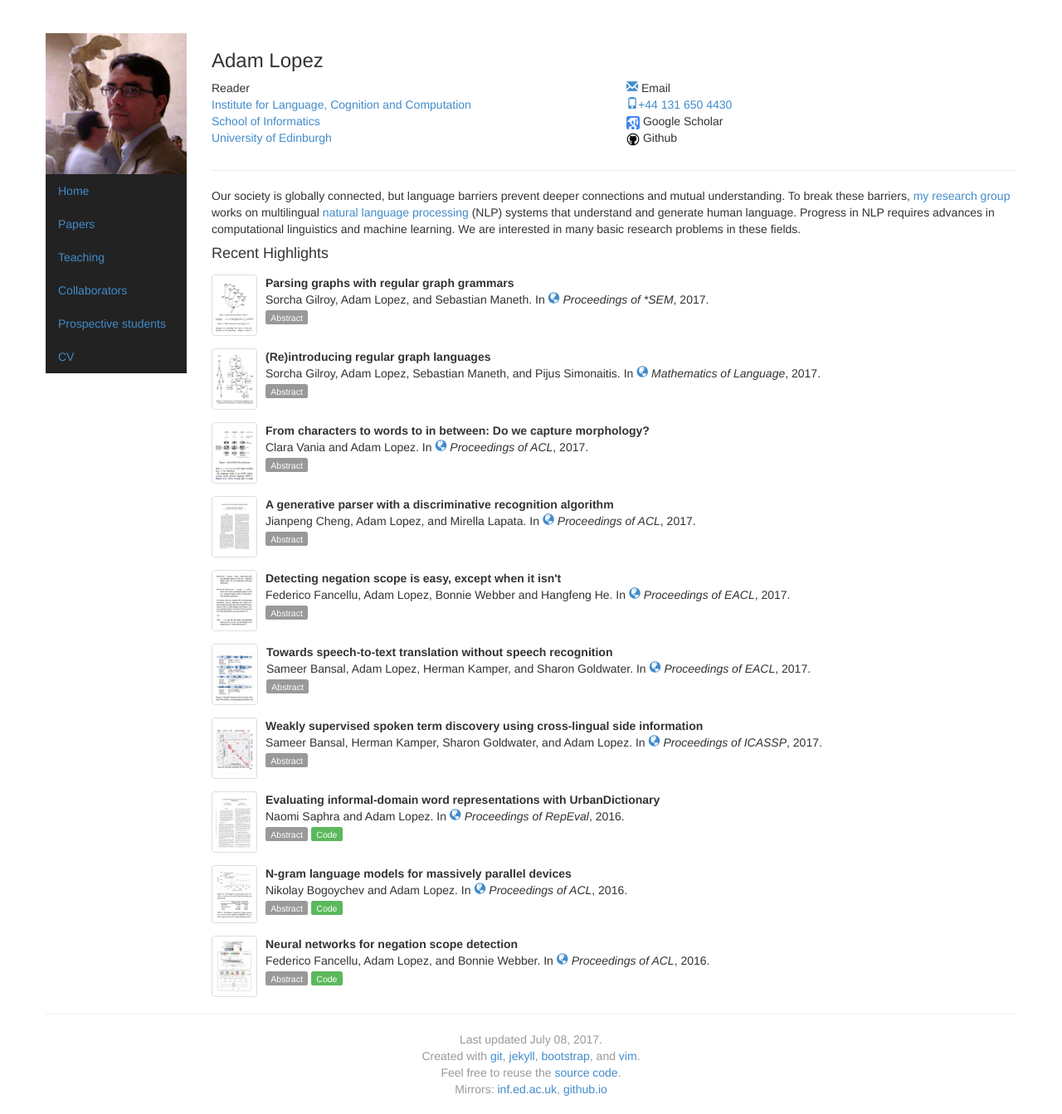
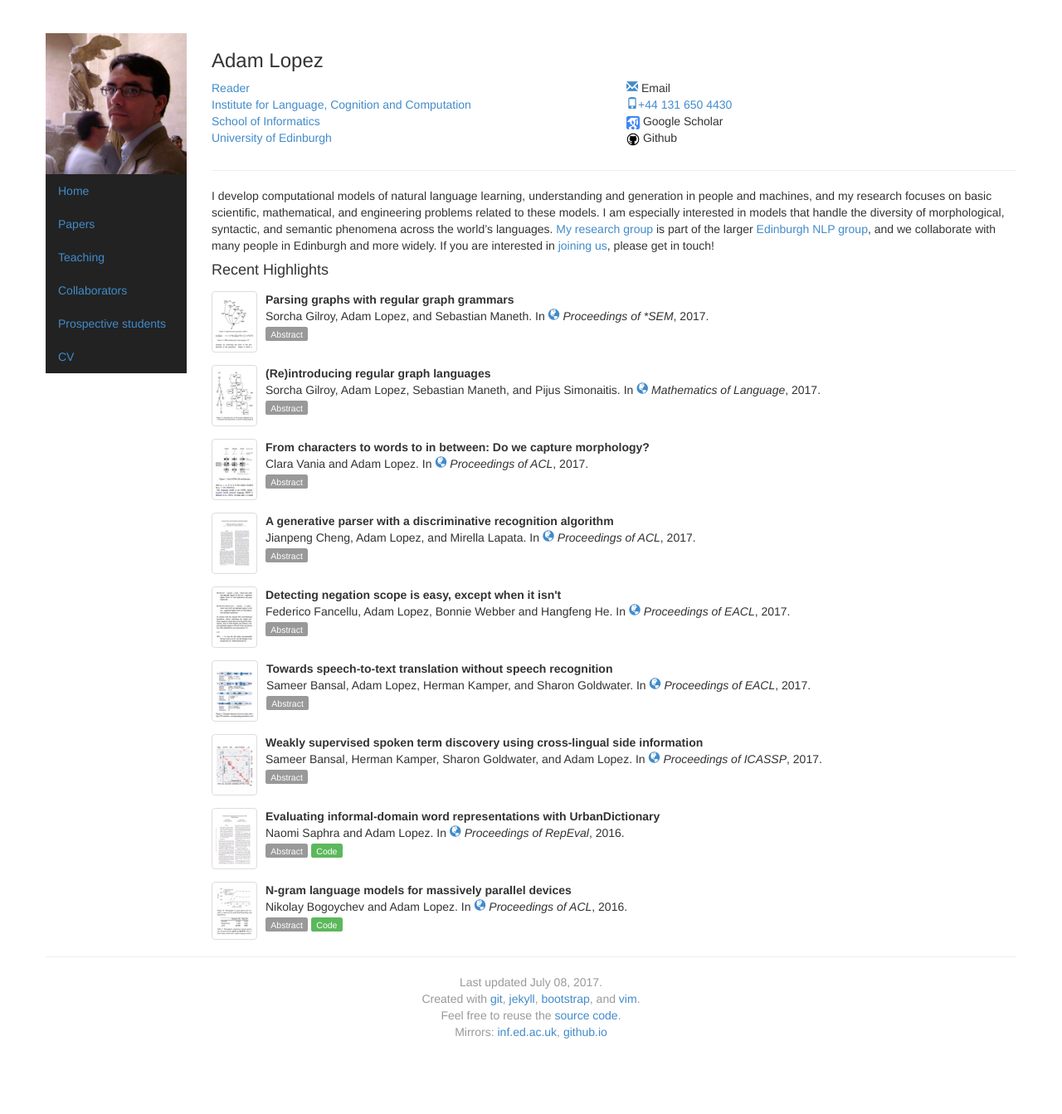
Before and after one commit to alopez/alopez.github.com, a Jekyll site: the page built from index.html, in a window 1280 px wide. Shown: the whole page at 83% size. Built offline with Jekyll 4.4.1, drawn with Linux system fonts in a browser that asks for light colours; after the commit the page ends 1274 px from its top, so only the background shows below that.

Commit message:
Update main page

```diff
--- a/_config.yml
+++ b/_config.yml
@@ -329,7 +329,6 @@ papers:
       CPU implementation uses faster data structures.
   - layout: paper
     paper-type: inproceedings
-    selected: yes
     year: 2016
     img: nneg
     title: Neural networks for negation scope detection
--- a/index.html
+++ b/index.html
@@ -12,7 +12,7 @@ picture: nike
   <div class="row">
     <div class="col-sm-6">
       <address>
-        Reader<br/>
+        <a href="https://en.wikipedia.org/wiki/Reader_(academic_rank)">Reader</a><br/>
         <a href="http://www.ilcc.inf.ed.ac.uk/">Institute for Language, Cognition and Computation</a><br/>
         <a href="http://www.ed.ac.uk/schools-departments/informatics/">School of Informatics</a><br/>
         <a href="http://www.ed.ac.uk/home">University of Edinburgh</a><br/>
@@ -32,13 +32,16 @@ picture: nike
 </div>
 
 <p>
-  Our society is globally connected, but language barriers prevent
-  deeper connections and mutual understanding. To break these barriers,
-  <a href="collaborators.html">my research group</a> works on multilingual
-  <a href="http://en.wikipedia.org/wiki/Natural_language_processing">natural language processing</a> (NLP)
-  systems that understand and generate human language.
-  Progress in NLP requires advances in computational linguistics and machine learning.
-  We are interested in many basic research problems in these fields.
+I develop computational models of natural language learning,
+understanding and generation in people and machines, and my research
+focuses on basic scientific, mathematical, and engineering problems
+related to these models. I am especially interested in models
+that handle the diversity of morphological, syntactic, and semantic
+phenomena across the world’s languages.
+<a href="collaborators.html">My research group</a> is part of the larger
+<a href="http://groups.inf.ed.ac.uk/edinburghnlp/">Edinburgh NLP group</a>,
+and we collaborate with many people in Edinburgh and more widely. If you
+are interested in <a href=“join.html”>joining us</a>, please get in touch!
 </p>
 
 <h4>Recent Highlights</h4>
```
